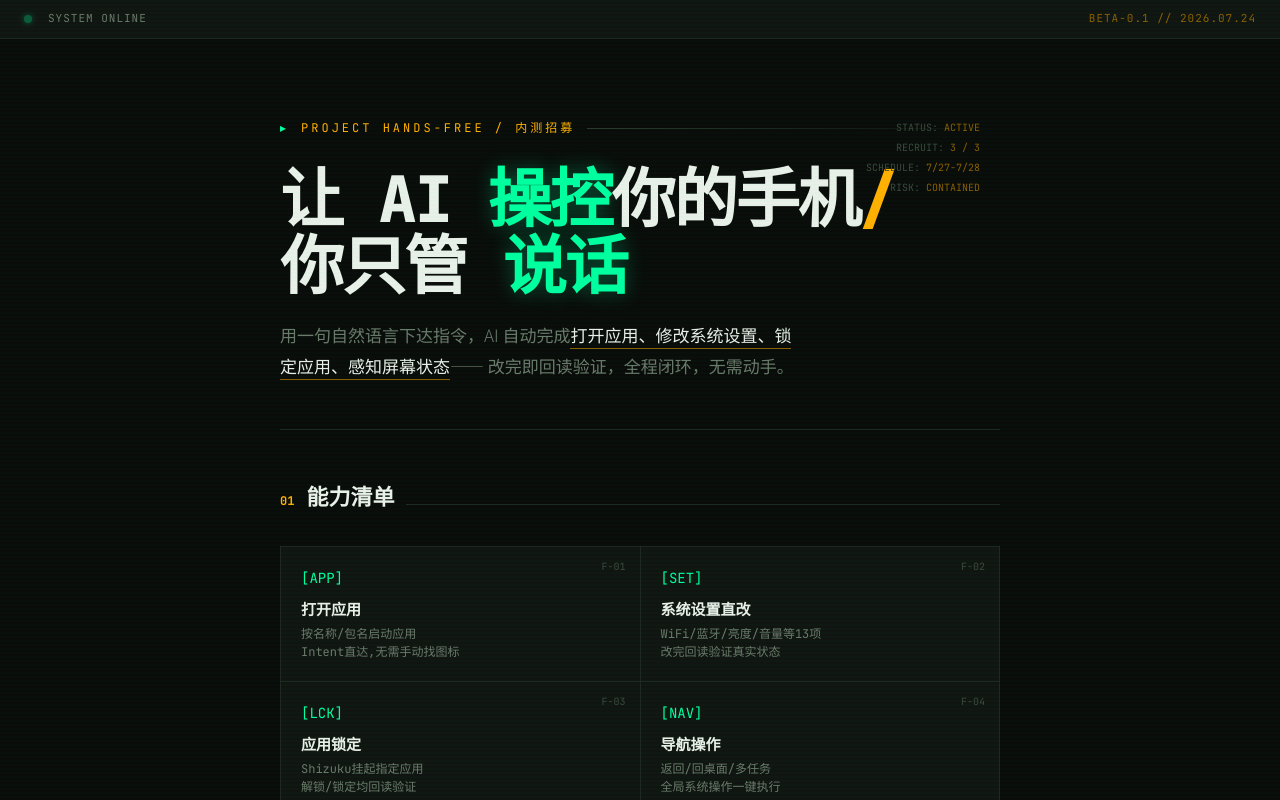
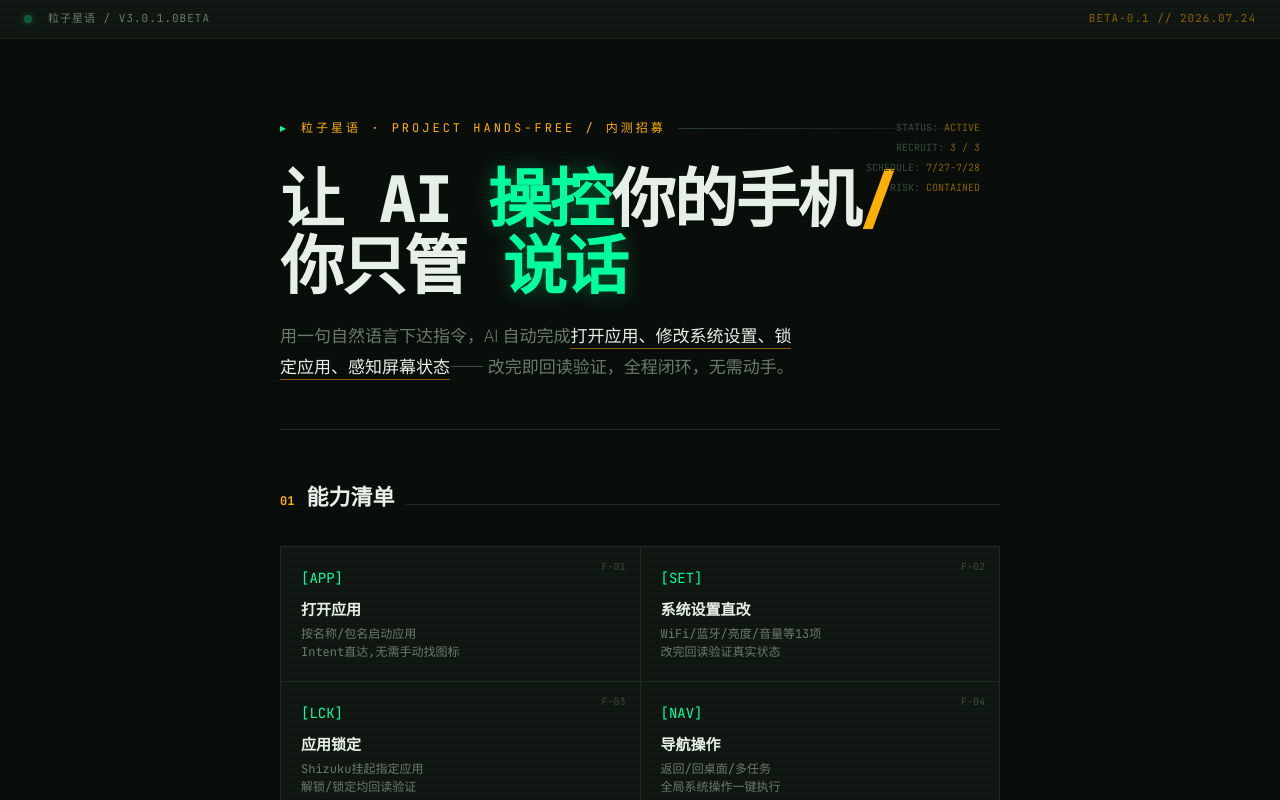
Before and after one commit to HuaiMeng01/announcement, a plain HTML site: page index.html in a window 1280 px wide. Shown: the top 800 px of the page. Drawn offline with Linux system fonts and the light colour scheme.

Commit message:
feat: add app name and version to announcement

```diff
--- a/index.html
+++ b/index.html
@@ -547,7 +547,7 @@
 <div class="statusbar">
   <div class="status-left">
     <div class="status-dot"></div>
-    <span>SYSTEM ONLINE</span>
+    <span>粒子星语 / v3.0.1.0beta</span>
   </div>
   <div class="status-right">
     BETA-0.1 // 2026.07.24
@@ -558,7 +558,7 @@
 
   <!-- HERO -->
   <div class="hero">
-    <div class="hero-tag">PROJECT HANDS-FREE / 内测招募</div>
+    <div class="hero-tag">粒子星语 · PROJECT HANDS-FREE / 内测招募</div>
     <h1>
       让 AI <span class="glow">操控</span>你的手机<span class="slash">/</span><br>
       你只管 <span class="glow">说话</span>
@@ -765,9 +765,9 @@
 </div>
 
 <div class="footer">
-  PROJECT HANDS-FREE
+  粒子星语 · PROJECT HANDS-FREE
   <span class="footer-dash">———</span>
-  BETA TEST PROGRAM
+  v3.0.1.0beta
   <span class="footer-dash">———</span>
   2026
 </div>
```
